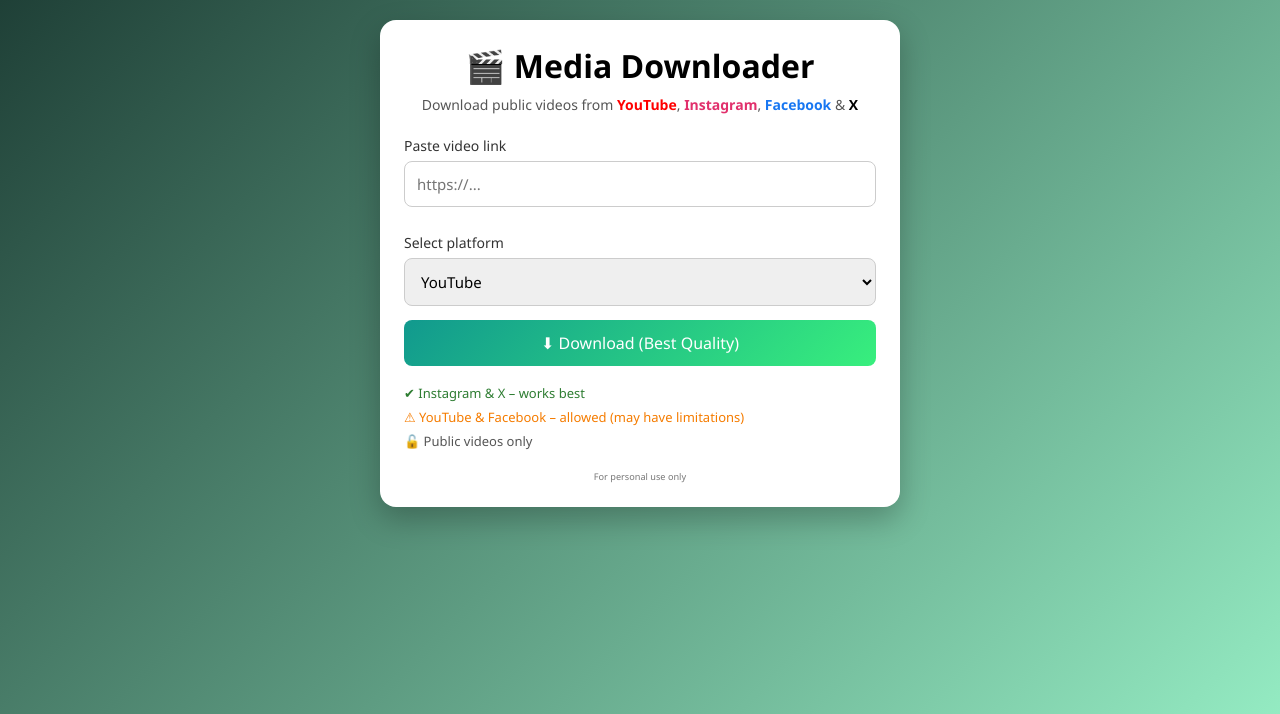
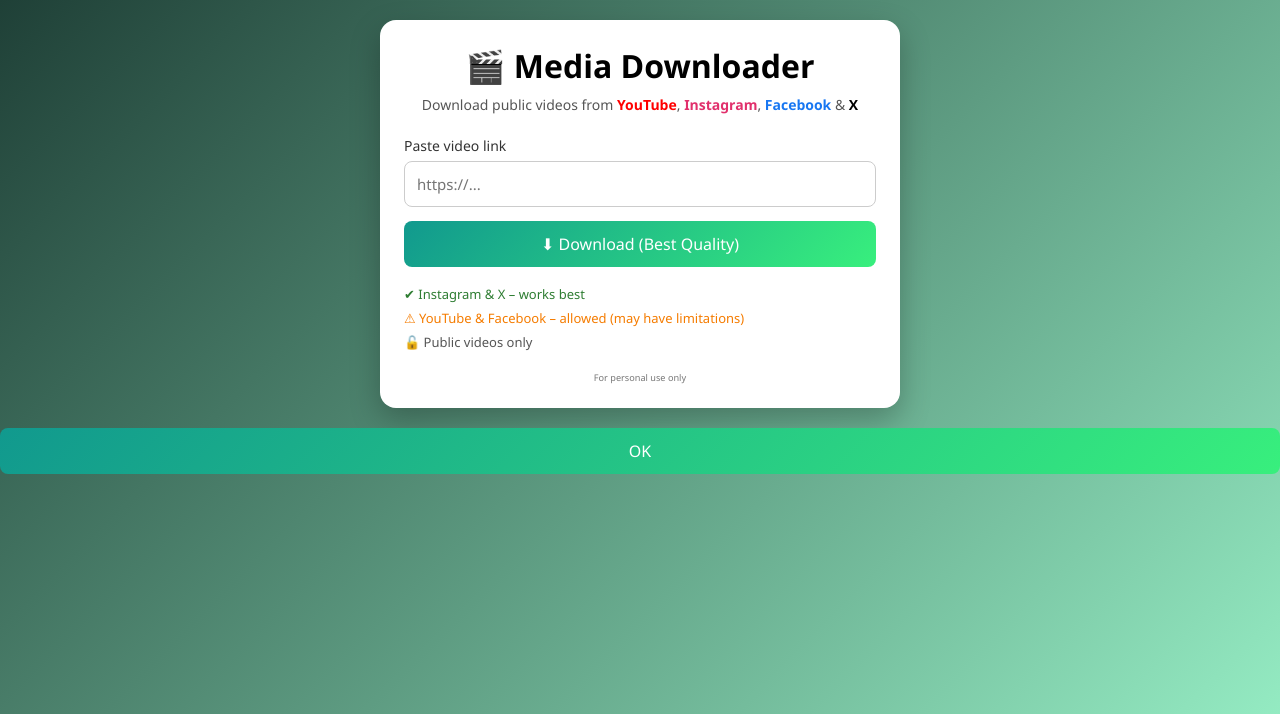
Before and after one commit to harinathreddy810/Media-downloader, a FastAPI app: page / in a window 1280 px wide. Shown: the top 714 px of the page. Run offline with FastAPI, Linux system fonts and the light colour scheme.

Commit message:
Updated Frontend-1

```diff
--- a/templates/index.html
+++ b/templates/index.html
@@ -1,37 +1,28 @@
 <!DOCTYPE html>
 <html lang="en">
 <head>
-    <meta charset="UTF-8">
+    <meta charset="UTF-8"/>
+    <meta name="viewport" content="width=device-width, initial-scale=1.0"/>
     <title>Media Downloader</title>
-    <meta name="viewport" content="width=device-width, initial-scale=1.0">
-    <link rel="stylesheet" href="/static/style.css">
+    <link rel="stylesheet" href="/static/style.css"/>
 </head>
 <body>
 
 <div class="page">
     <div class="card">
+        <h1>🎬 Media Downloader</h1>
 
-        <h1>🎬 Media Downloader</h1>
         <p class="subtitle">
             Download public videos from
-            <span class="yt">YouTube</span>,
-            <span class="ig">Instagram</span>,
-            <span class="fb">Facebook</span> &
-            <span class="x">X</span>
+            <span class="highlight yt">YouTube</span>,
+            <span class="highlight ig">Instagram</span>,
+            <span class="highlight fb">Facebook</span> &
+            <span class="highlight x">X</span>
         </p>
 
-        <form action="/download" method="post">
+        <form id="downloadForm">
             <label>Paste video link</label>
-            <input type="url" name="url" placeholder="https://..." required>
-
-            <label>Select platform</label>
-            <select name="platform" required>
-                <option value="youtube">YouTube</option>
-                <option value="instagram">Instagram</option>
-                <option value="facebook">Facebook</option>
-                <option value="twitter">Twitter / X</option>
-            </select>
-
+            <input type="url" id="url" name="url" placeholder="https://..." required/>
             <button type="submit">⬇ Download (Best Quality)</button>
         </form>
 
@@ -44,9 +35,72 @@
         <footer>
             <small>For personal use only</small>
         </footer>
-
     </div>
 </div>
 
+<!-- Popup -->
+<div id="popup" class="popup hidden">
+    <div class="popup-box">
+        <p id="popupMessage"></p>
+        <button onclick="closePopup()">OK</button>
+    </div>
+</div>
+
+<script>
+const form = document.getElementById("downloadForm");
+const popup = document.getElementById("popup");
+const popupMessage = document.getElementById("popupMessage");
+
+form.addEventListener("submit", async (e) => {
+    e.preventDefault();
+
+    const url = document.getElementById("url").value;
+
+    popupMessage.innerText = "⏳ Downloading... Please wait";
+    popup.classList.remove("hidden");
+
+    try {
+        const response = await fetch("/download", {
+            method: "POST",
+            headers: { "Content-Type": "application/x-www-form-urlencoded" },
+            body: new URLSearchParams({ url })
+        });
+
+        const contentType = response.headers.get("content-type");
+
+        if (contentType && contentType.includes("application/json")) {
+            const data = await response.json();
+            popupMessage.innerText = "❌ " + data.message;
+            return;
+        }
+
+        // ✅ REAL DOWNLOAD FIX
+        const blob = await response.blob();
+        const downloadUrl = window.URL.createObjectURL(blob);
+
+        const a = document.createElement("a");
+        a.href = downloadUrl;        // 🔥 MISSING LINE (FIXED)
+        a.style.display = "none";
+
+        document.body.appendChild(a);
+        a.click();
+
+        setTimeout(() => {
+            window.URL.revokeObjectURL(downloadUrl);
+            a.remove();
+        }, 100);
+
+        popupMessage.innerText = "✅ Download completed successfully!";
+
+    } catch (err) {
+        popupMessage.innerText = "❌ Network error. Please try again.";
+    }
+});
+
+function closePopup() {
+    popup.classList.add("hidden");
+}
+</script>
+
 </body>
 </html>
```
